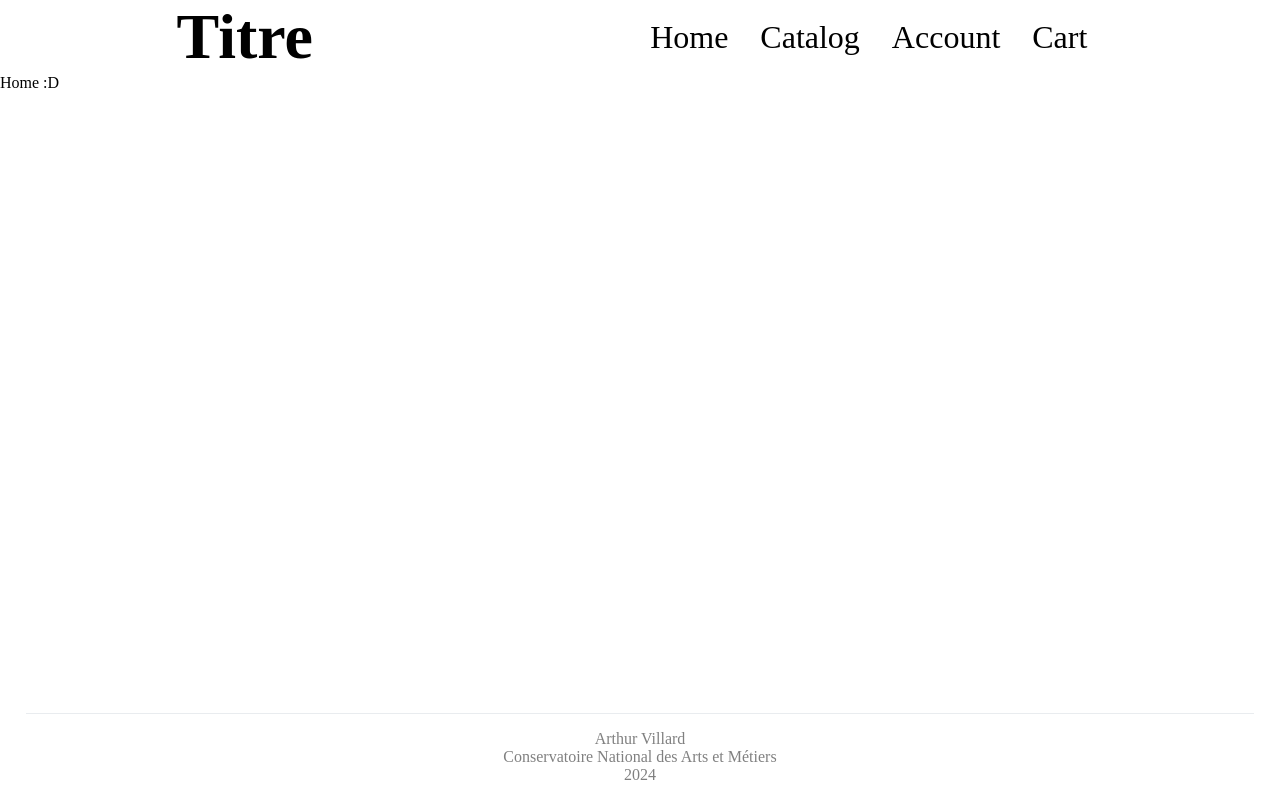
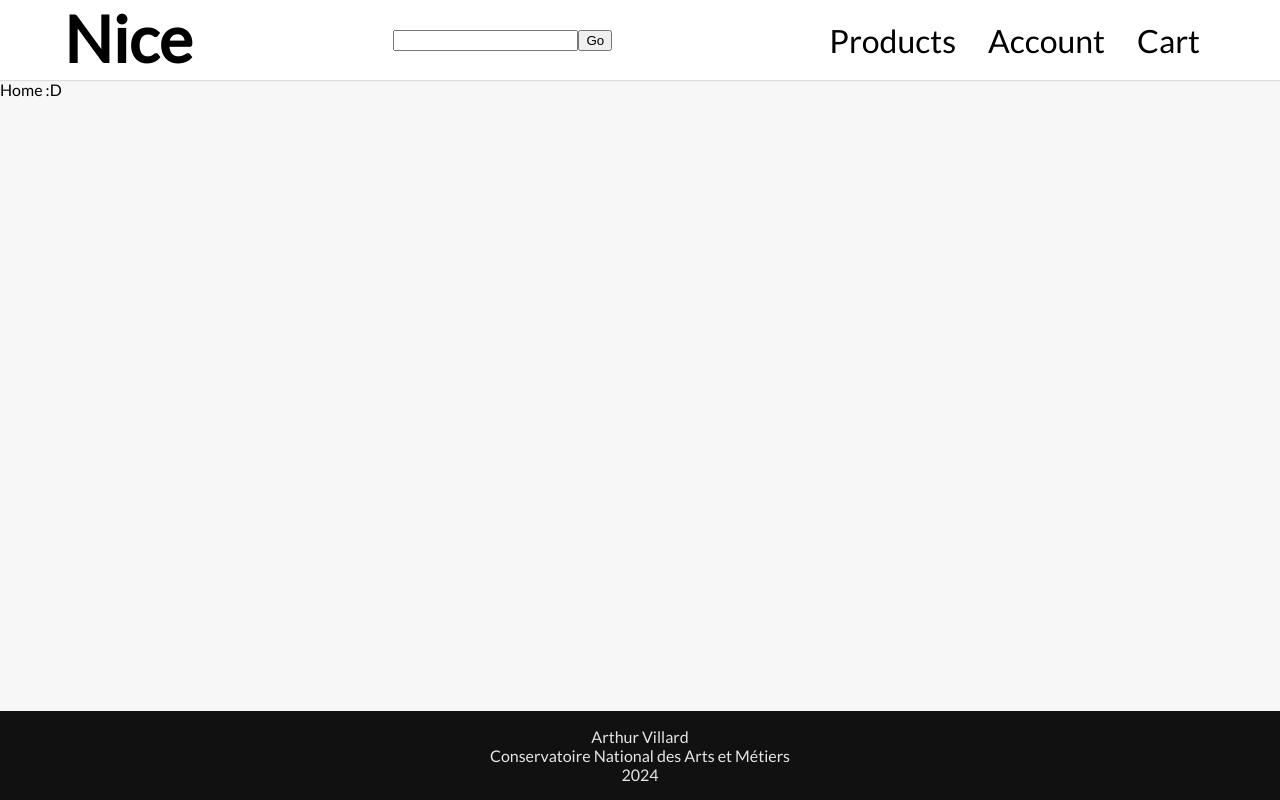
Before and after one commit to avlrd/projet-villard-arthur, an Angular app in the folder client/: page / in a window 1280 px wide. Built offline with nearby package versions, Linux system fonts and the light colour scheme.

Commit message:
Un commit comme un autre finalement est-ce que quelqu'un lis ca je ne pense pas...

```diff
--- a/client/src/app/app.component.ts
+++ /dev/null
@@ -1,29 +0,0 @@
-import { Component } from '@angular/core';
-import { RouterOutlet } from '@angular/router';
-
-import { HeaderComponent } from './components/common/header/header.component';
-import { FooterComponent } from './components/common/footer/footer.component';
-
-@Component({
-	selector: 'app-root',
-	standalone: true,
-	template: `
-		<app-header />
-		<main>
-			<router-outlet />
-		</main>
-		<app-footer />
-	`,
-	styles: `
-
-	`,
-	imports: [
-		RouterOutlet,
-
-		HeaderComponent,
-		FooterComponent
-	]
-})
-export class AppComponent {
-	title = 'Home';
-}
--- /dev/null
+++ b/client/src/app/components/app.component.css
@@ -0,0 +1,11 @@
+app-header {
+	height: 10vh;
+	background-color: var(--header-background-color);
+	box-shadow: 0 1px 1px 0 rgba(0, 0, 0, 0.1);
+}
+
+app-footer {
+	color: var(--footer-text-color);
+	background-color: var(--footer-background-color);
+	box-shadow: inset 0 1px 1px 0 rgba(0, 0, 0, 0.1);
+}
--- /dev/null
+++ b/client/src/app/components/app.component.html
@@ -0,0 +1,5 @@
+<app-header />
+<main>
+	<router-outlet />
+</main>
+<app-footer />
--- a/client/src/app/components/common/footer/footer.component.css
+++ b/client/src/app/components/common/footer/footer.component.css
@@ -2,10 +2,6 @@
 	display: flex;
 	padding: 1rem 0;
 	margin: 0 2%; /* % here to keep the same amount on all zooms */
-
-	border-top: 1px solid #e9ecef;
-
-	color: grey;
 }
 
 #mentions {
--- a/client/src/app/components/common/header/header.component.css
+++ b/client/src/app/components/common/header/header.component.css
@@ -1,19 +1,29 @@
 #wrapper {
+	height: 100%;
 	display: flex;
 	align-items: center;
-	justify-content: space-around;
-	margin: 0 1rem;
+	justify-content: space-between;
+	padding: 0 5vw;
 
 	font-size: 2rem;
 }
 
-#header-title {
-	margin: 0;
-	padding: 0;
+#wrapper > * {
+	height: 100%;
+	align-items: center;
+}
+
+#header-search-bar {
+	display: flex;
+	align-items: center;
+	justify-content: center;
+	flex-grow: 1;
+	text-align: center;
 }
 
 #header-menu {
 	display: flex;
+	margin-left: auto;
 }
 
 #header-menu a {
--- a/client/src/app/components/common/header/header.component.html
+++ b/client/src/app/components/common/header/header.component.html
@@ -1,9 +1,15 @@
 <div id="wrapper">
-	<h1 id="header-title" routerLink="/">Titre</h1>
+	<div id="header-title">
+		<h1 routerLink="/">Nice</h1>
+	</div>
+
+	<div id="header-search-bar">
+		<input type="text">
+		<button>Go</button>
+	</div>
 
 	<nav id="header-menu">
-		<a routerLink="/">Home</a>
-		<a routerLink="/catalog">Catalog</a>
+		<a routerLink="/catalog">Products</a>
 		<a routerLink="/account">Account</a>
 		<a routerLink="/cart">Cart</a>
 	</nav>
--- a/client/src/index.html
+++ b/client/src/index.html
@@ -2,7 +2,7 @@
 <html lang="en">
 <head>
   <meta charset="utf-8">
-  <title>ProjetWeb</title>
+  <title>Nice</title>
   <base href="/">
   <meta name="viewport" content="width=device-width, initial-scale=1">
   <link rel="icon" type="image/x-icon" href="favicon.ico">
--- a/client/src/main.ts
+++ b/client/src/main.ts
@@ -1,6 +1,6 @@
 import { bootstrapApplication } from '@angular/platform-browser';
 import { appConfig } from './app/app.config';
-import { AppComponent } from './app/app.component';
+import { AppComponent } from './app/components/app.component';
 
 bootstrapApplication(AppComponent, appConfig)
   .catch((err) => console.error(err));
--- a/client/src/styles.css
+++ b/client/src/styles.css
@@ -1,10 +1,23 @@
+@import url('https://fonts.googleapis.com/css2?family=Lato&display=swap');
+
+:root {
+	--header-background-color: white;
+
+	--main-background-color: rgb(247,247,247);
+
+	--footer-background-color: rgb(17, 17, 17);
+	--footer-text-color: rgb(230, 230, 230);
+}
+
 html {
 	font-size: 1rem;
 	min-width: 320px;
+	font-family: Lato, sans-serif;
 }
 
 body {
 	margin: 0;
+	background-color: var(--main-background-color);
 }
 
 app-root {
@@ -25,3 +38,8 @@ a {
 p {
 	margin: 0;
 }
+
+h1 {
+	margin: 0;
+	padding: 0;
+}
```
Also changed, not shown: client/src/app/components/app.component.ts (added, +20 -0 lines).
